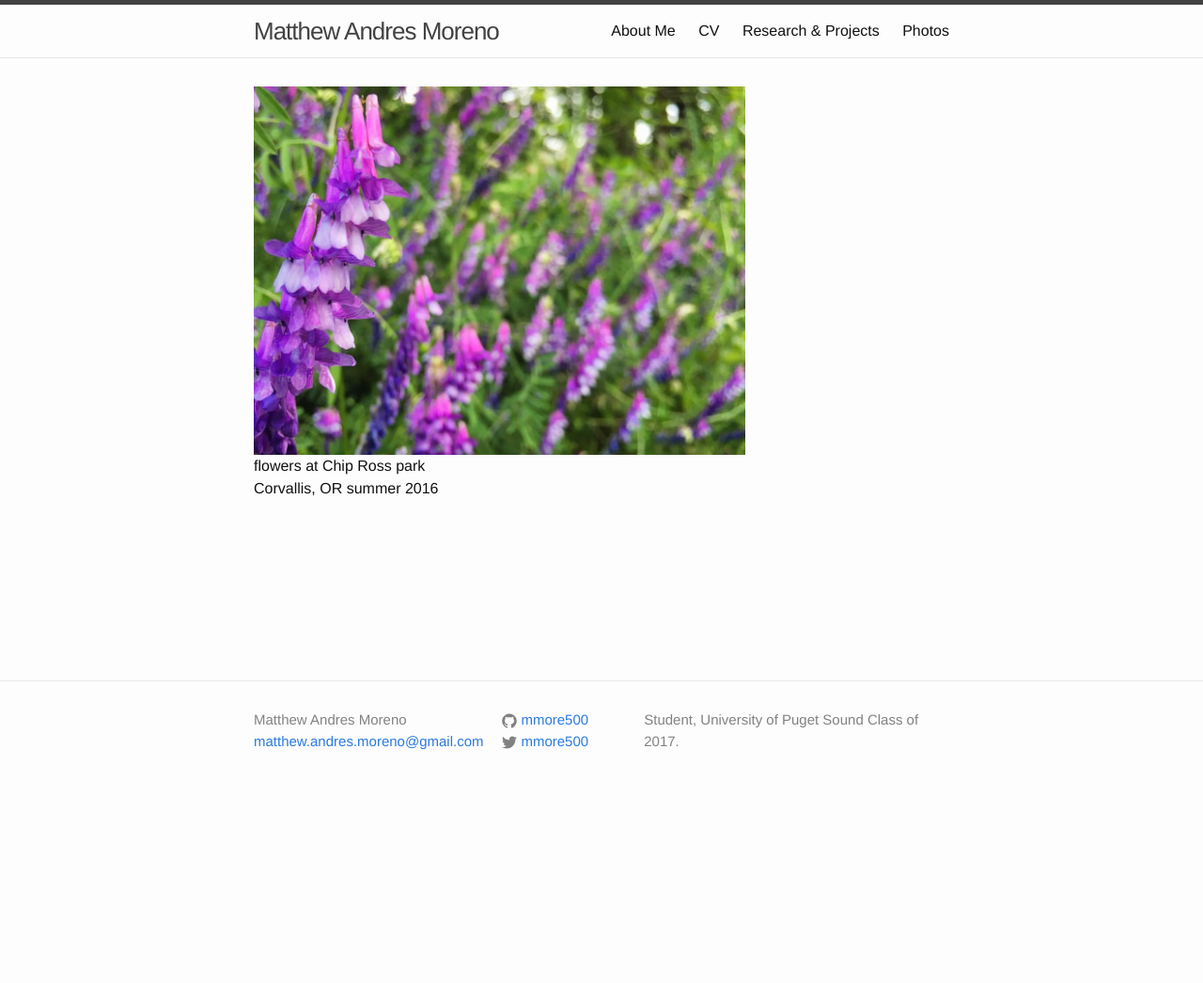
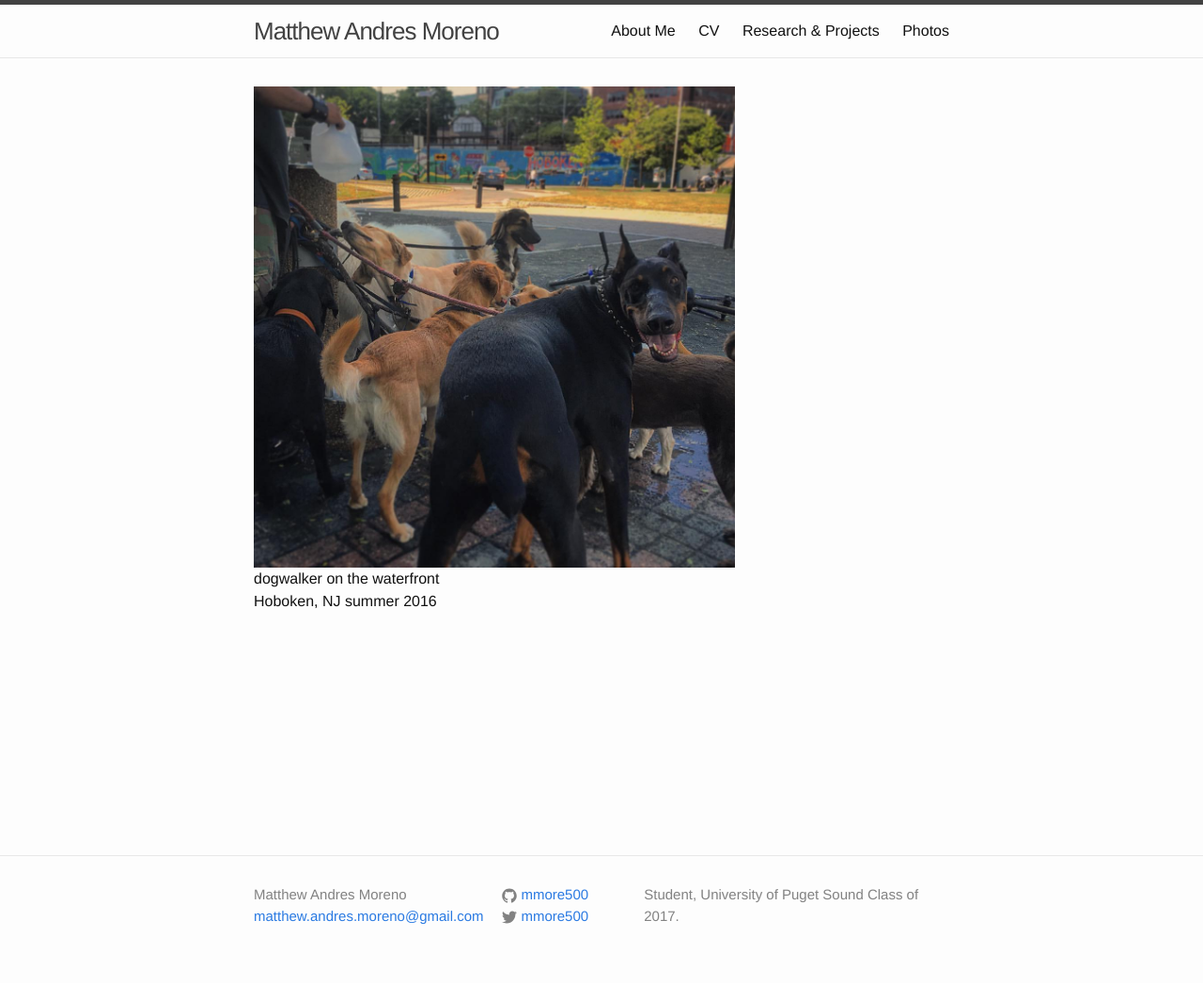
Before and after one commit to mmore500/mmore500.github.io, a Jekyll site: the page built from index.md, in a window 1280 px wide. Shown: the whole page at 94% size. Built offline with Jekyll 4.4.1, drawn with Linux system fonts in a browser that asks for light colours; before the commit the page ends 900 px from its top, so only the background shows below that; some of the changed lines change nothing that is shown.

Commit message:
Implement random welcome image
This commit adds new welcome images and selects from them randomly using a
little JavaScript.

```diff
--- a/index.md
+++ b/index.md
@@ -16,16 +16,52 @@ permalink: /
 }
 </style>
 
+<script type="text/javascript">
+images_dictionary={
+     dogs:["/resources/welcome_dogs.jpg","dogwalker on the waterfront <br /> Hoboken, NJ summer 2016"],
+     ferns1:["/resources/welcome_ferns1.jpg","ferns near Peavey Arboretum <br />  Corvallis, OR spring 2016"],
+     ferns2:["/resources/welcome_ferns2.jpg", "ferns near Peavey Arboretum <br />  Corvallis, OR spring 2016"],
+     flowers:["/resources/welcome_flowers.jpg", "flowers at Chip Ross park <br /> Corvallis, OR summer 2016"],
+     lamppost:["/resources/welcome_lamppost.jpg", "perched crow at NW Mirador Pl<br /> Corvallis, OR summer 2016"],
+     road:["/resources/welcome_road.jpg", "NW Soap Creek Road <br /> Corvallis, OR summer 2016"],
+     strawberries:["/resources/welcome_strawberries.jpg", "early moring strawberries at USDA HCRL<br /> Corvallis, OR summer 2016"],
+     sunrisemoonset:["/resources/welcome_sunrisemoonset.jpg", "moonset at sunrise near Chip Ross park <br /> Corvallis, OR summer 2016"],
+     thistle:["/resources/welcome_thistle.jpg", "thistle at Owens Farm <br />  Corvallis, OR summer 2016"]
+};
+
+  var image_keys = [
+    "dogs",
+    "ferns1",
+    "ferns2",
+    "flowers",
+    "lamppost",
+    "road",
+    "strawberries",
+    "sunrisemoonset",
+    "thistle"
+  ];
+
+  function getImageHTML() {
+    var html_code = '<img src=\"';
+    var randomIndex = Math.floor(Math.random() * image_keys.length);
+    html_code += images_dictionary[image_keys[randomIndex]][0];
+    html_code += '\"  style=\"max-width:100%; max-height:65%;\" alt=\"have you tried ~refreshing~?!\"/>';
+    html_code += "<br /><span align=\"left;\">"
+    html_code += images_dictionary[image_keys[randomIndex]][1];
+    html_code += "</span>"
+
+    return html_code;
+  }
+</script>
+
 <div class="container">
   <div class="flex-item">
   </div>
 
   <div class="fixed">
-    <img src="/resources/flowers.jpg" alt="flowers at Chip Ross park" style="max-width:100%; max-height:65%;"> <br />
-    <span align="left;">
-      flowers at Chip Ross park <br />
-      Corvallis, OR summer 2016
-    </span>
+  <script type="text/javascript">
+    document.write(getImageHTML());
+  </script>
   </div>
 
   <div class="flex-item">
```
Also changed, not shown: resources/welcome_dogs.jpg (added), resources/welcome_ferns1.jpg (added), resources/welcome_ferns2.jpg (added), resources/welcome_flowers.jpg (renamed from resources/flowers.jpg), resources/welcome_lamppost.jpg (added), resources/welcome_road.jpg (added), resources/welcome_strawberries.jpg (added), resources/welcome_sunrisemoonset.jpg (added), resources/welcome_thistle.jpg (added).
